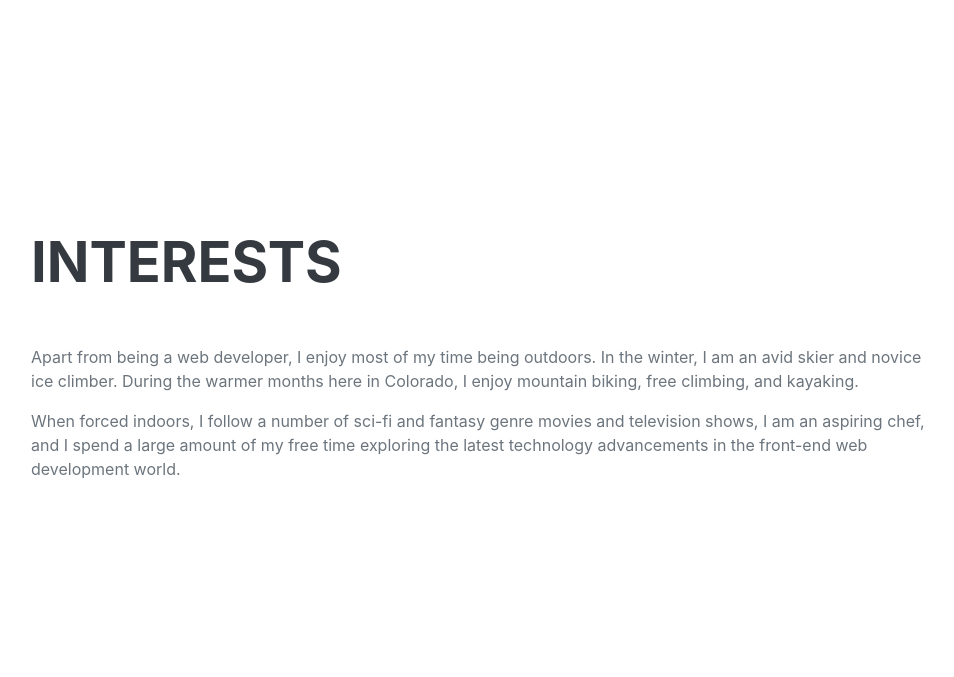
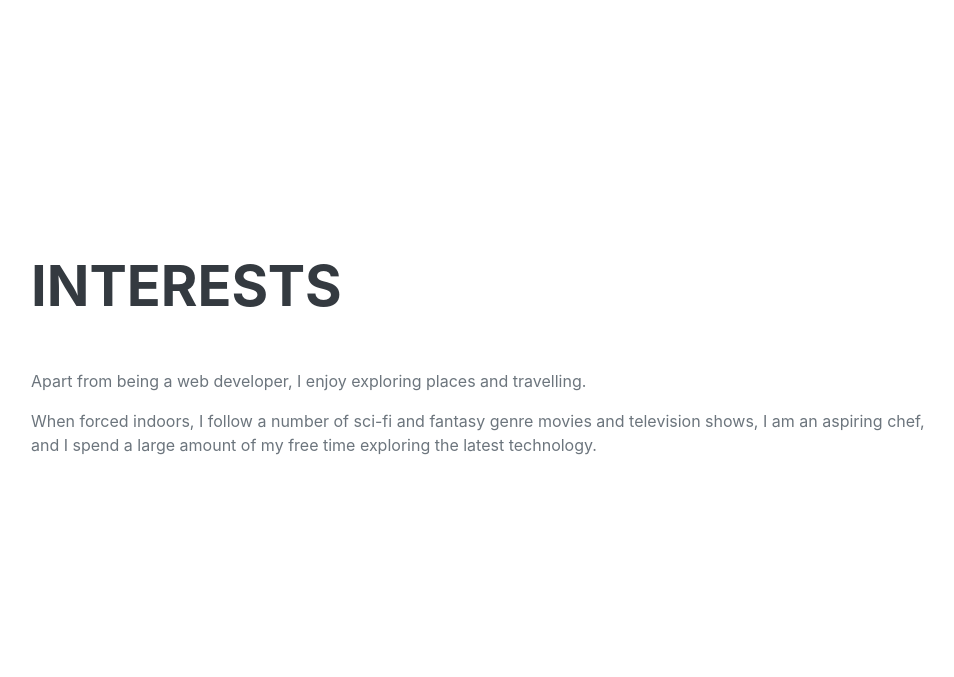
Before and after one commit to abhijeet-maker/Portfolio, a Django app: page / in a window 1280 px wide. Shown: the part 3319-3996 px from the top of the page, without its empty margins (289-1243 px from the left). Run offline with Django 4.2, Linux system fonts and the light colour scheme; parts of the project's set-up code (start-up, migrations or seed data) failed here and were passed over; some libraries are stand-ins or nearby versions; some web fonts are replaced.

Commit message:
version 2

```diff
--- a/templates/index.html
+++ b/templates/index.html
@@ -179,12 +179,9 @@
     <section class="resume-section" id="interests">
         <div class="resume-section-content">
             <h2 class="mb-5">Interests</h2>
-            <p>Apart from being a web developer, I enjoy most of my time being outdoors. In the winter, I am an avid
-                skier and novice ice climber. During the warmer months here in Colorado, I enjoy mountain biking, free
-                climbing, and kayaking.</p>
+            <p>Apart from being a web developer, I enjoy exploring places and travelling.</p>
             <p class="mb-0">When forced indoors, I follow a number of sci-fi and fantasy genre movies and television
-                shows, I am an aspiring chef, and I spend a large amount of my free time exploring the latest technology
-                advancements in the front-end web development world.</p>
+                shows, I am an aspiring chef, and I spend a large amount of my free time exploring the latest technology.</p>
         </div>
     </section>
     <hr class="m-0"/>
```
